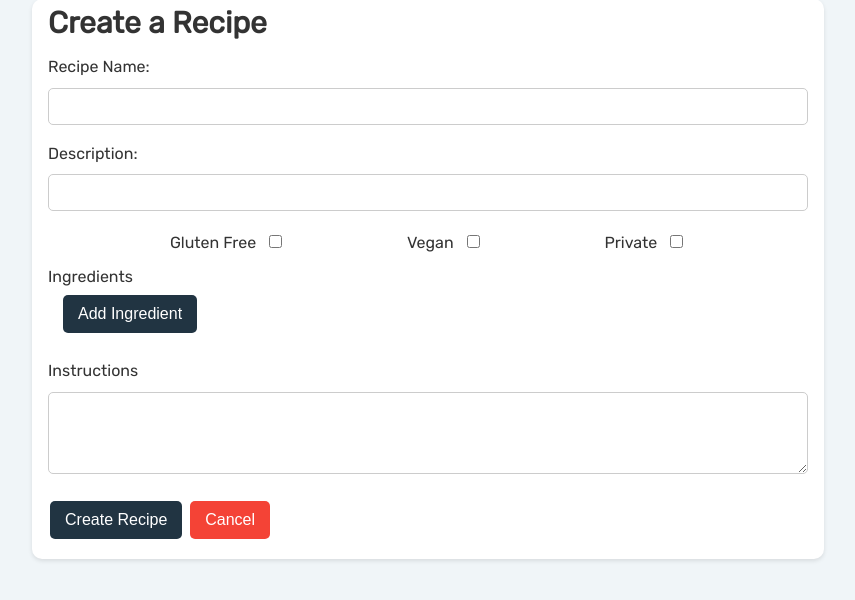
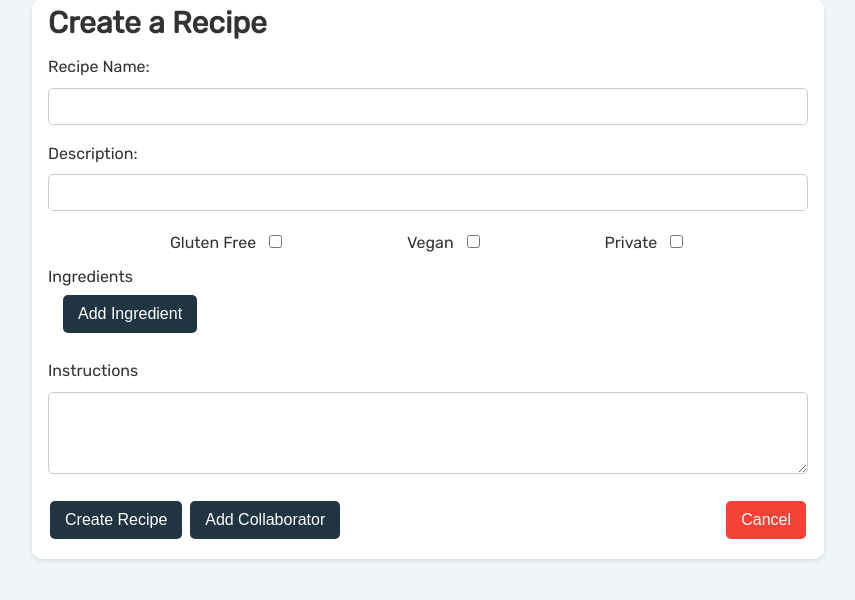
Before and after one commit to wang-howard/git-food, a Flask app: template app/templates/new_recipe.html in a window 1280 px wide. Shown: the part 91-691 px from the top of the page, without its empty margins (144-999 px from the left). Run offline with Flask 3, Linux system fonts and the light colour scheme; the template is opened without the code that fills it, so the values that code supplies are empty; some libraries are stand-ins or nearby versions.

Commit message:
Adding collaborator

```diff
--- a/app/static/css/new_recipe.css
+++ b/app/static/css/new_recipe.css
@@ -6,6 +6,10 @@
   margin-bottom: 16px;
   border: 1px solid #ccc;
   border-radius: 5px;
+}
+
+.add-collaborator-button {
+
 }
 
 /* Set the width of text inputs and textareas to 100% */
@@ -78,6 +82,11 @@ select.select-arrow-active:after {
   margin-bottom: 8px;
 }
 
+.bottom-btns {
+  display: flex;
+  justify-content: space-between;
+}
+
 /* Adjust the last element in the ingredient div to remove the margin-bottom */
 .ingredient>input:last-child {
   margin-bottom: 0;
@@ -103,7 +112,8 @@ select.select-arrow-active:after {
 
 /* Button styles */
 .add-ingredient-btn,
-input[type=submit] {
+input[type=submit],
+.add-collaborator-button {
   background-color: #213442;
   color: white;
   padding: 10px 15px;
@@ -134,9 +144,58 @@ input[type=submit] {
 
 .add-ingredient-btn:hover,
 input[type=submit]:hover,
-.cancel-btn:hover {
+.add-collaborator-button:hover {
   background-color: #216491;
 }
+
+.cancel-btn:hover {
+  background-color: #a72828;
+}
+
+/* The Modal (background) */
+.modal {
+  display: none; /* Hidden by default */
+  position: fixed; /* Stay in place */
+  z-index: 1; /* Sit on top */
+  left: 0;
+  top: 0;
+  width: 100%; /* Full width */
+  height: 100%; /* Full height */
+  overflow: auto; /* Enable scroll if needed */
+  background-color: rgb(0,0,0); /* Fallback color */
+  background-color: rgba(0,0,0,0.4); /* Black w/ opacity */
+}
+
+/* Modal Content */
+.modal-content {
+  background-color: #fefefe;
+  margin: 15% auto; /* 15% from the top and centered */
+  padding: 20px;
+  border: 1px solid #888;
+  width: 80%; /* Could be more or less, depending on screen size */
+}
+
+/* The Close Button */
+.close {
+  color: #aaa;
+  float: right;
+  font-size: 28px;
+  font-weight: bold;
+}
+
+.close:hover,
+.close:focus {
+  color: black;
+  text-decoration: none;
+  cursor: pointer;
+}
+
+/* Add some styling to buttons if you like */
+button {
+  padding: 10px;
+  margin-top: 10px;
+}
+
 
 /* Media query for smaller screens */
 @media (max-width: 768px) {
--- /dev/null
+++ b/app/static/script/modal.js
@@ -0,0 +1,31 @@
+// Get the modal
+var modal = document.getElementById("collaboratorModal");
+
+// Get the button that opens the modal
+var btn = document.getElementById("add-collaborator-button");
+
+// Get the elements that close the modal
+var span = document.getElementsByClassName("close")[0];
+var cancelInvite = document.getElementById("cancelInvite");
+
+// When the user clicks on the button, open the modal
+btn.onclick = function() {
+  modal.style.display = "block";
+}
+
+// When the user clicks on <span> (x), close the modal
+span.onclick = function() {
+  modal.style.display = "none";
+}
+
+// When the user clicks on "No, Cancel", close the modal
+cancelInvite.onclick = function() {
+  modal.style.display = "none";
+}
+
+// When the user clicks anywhere outside of the modal, close it
+window.onclick = function(event) {
+  if (event.target == modal) {
+    modal.style.display = "none";
+  }
+}
--- a/app/templates/new_recipe.html
+++ b/app/templates/new_recipe.html
@@ -46,14 +46,31 @@
         <label for="instructions">Instructions</label>
         <textarea id="instructions" name="instructions" class="form-control" rows="4" required></textarea>
       </div>
-      <input type="submit" class="recipe-submit" value="Create Recipe" onclick="countIngredients()">
-      <button type="button" class="cancel-btn" onclick="location.href ='/u/{{ current_user.username }}';">
-        Cancel
-      </button>
+      <div class="bottom-btns">
+        <div class="bottom-left-btns">
+          <input type="submit" class="recipe-submit" value="Create Recipe" onclick="countIngredients()">
+          <button type="button" id="add-collaborator-button" class="add-collaborator-button">Add Collaborator</button>
+
+          <div id="collaboratorModal" class="modal">
+            <div class="modal-content">
+              <span class="close">&times;</span>
+              <h2>Invite Collaborator</h2>
+              <div class="modal-search-container">
+                <input type="text" id="collaboratorUsername" placeholder="Enter username" />
+                <button type="button" id="searchCollaborator">Search</button>
+              </div>
+            </div>
+          </div>
+        </div>
+        <button type="button" class="cancel-btn" onclick="location.href ='/u/{{ current_user.username }}';">
+          Cancel
+        </button>
+      </div>
     </form>
   </div>
 </div>
 <script src="{{ url_for('static', filename='script/ingredient.js') }}"></script>
+<script src="{{ url_for('static', filename='script/modal.js') }}"></script>
 <script>
   function addIngredient() {
     var container = document.getElementById('ingredients');
```
